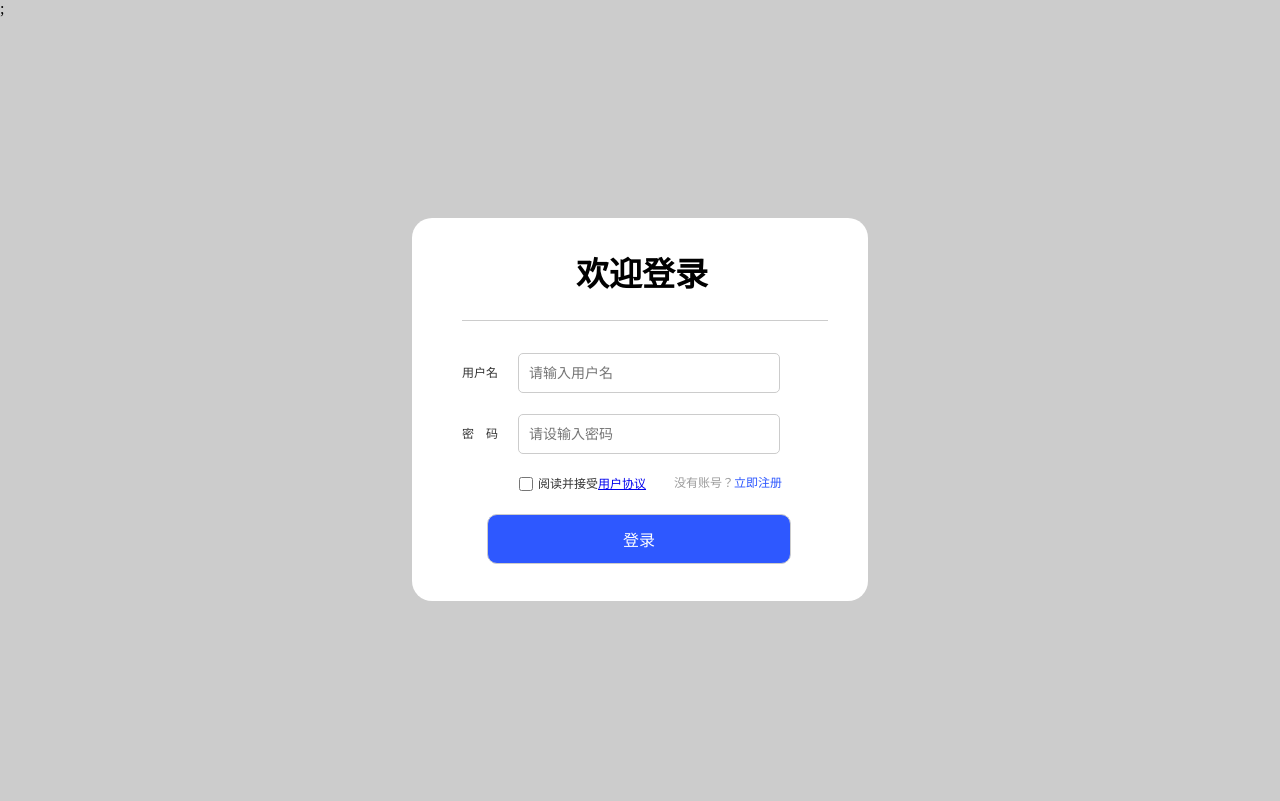
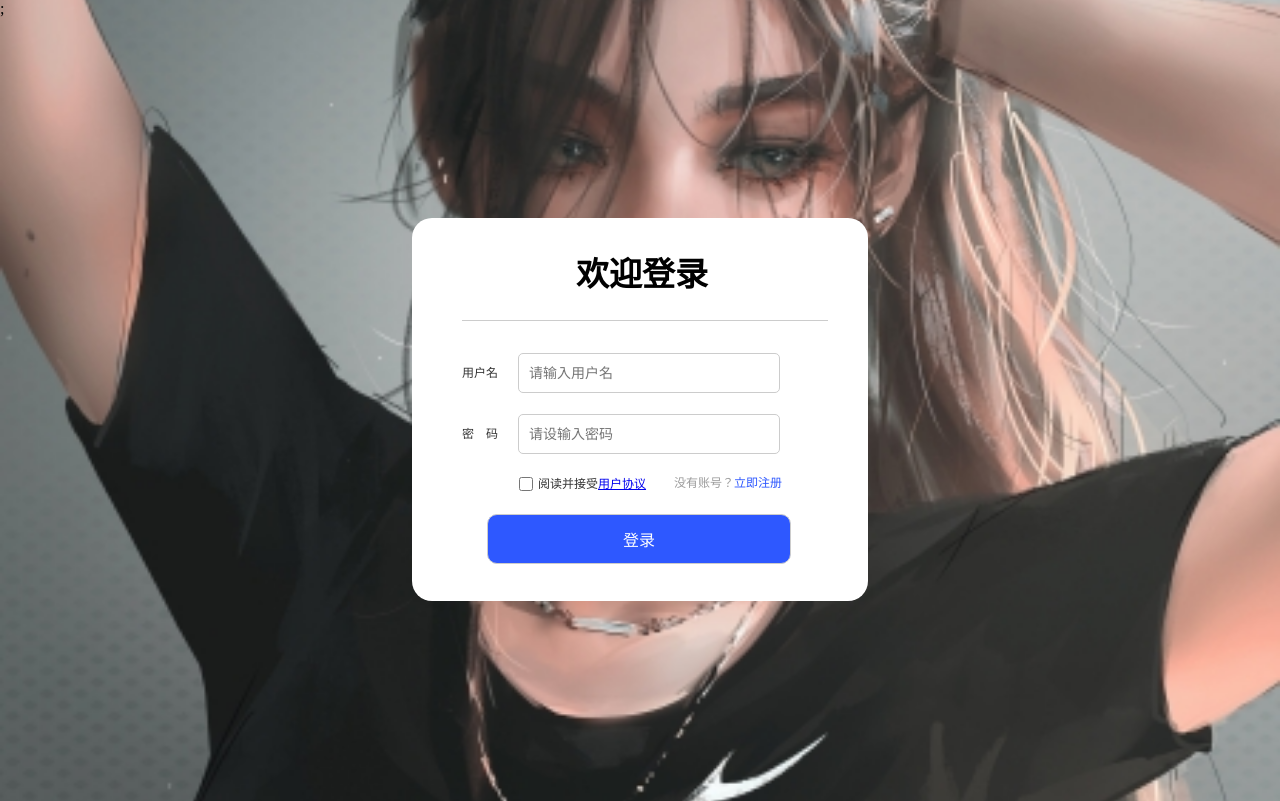
Before and after one commit to catmorelist/huanban, a PHP site: page /html/login.html in a window 1280 px wide. Run offline with PHP 8.4, Linux system fonts and the light colour scheme.

Commit message:
新增登录和注册背景图

```diff
--- a/css/login.css
+++ b/css/login.css
@@ -4,8 +4,9 @@
 }
 
 body {
-    background: #ccc;
-    font-size:16px;
+    background: url(../img/login.jpg) no-repeat center center;
+    background-size: cover;
+
 }
 
 li {
--- a/css/zhuce.css
+++ b/css/zhuce.css
@@ -4,7 +4,8 @@
 }
 
 body {
-    background: #ccc
+    background: url(../img/zhuce.jpg) no-repeat;
+    background-size: cover;
 }
 
 li {
```
Also changed, not shown: js/zhuce.js (+8 -0 lines), img/login.jpg (added), img/login.png (deleted), img/reg_bg_min.jpg (deleted), img/zhuce.jpg (added).
